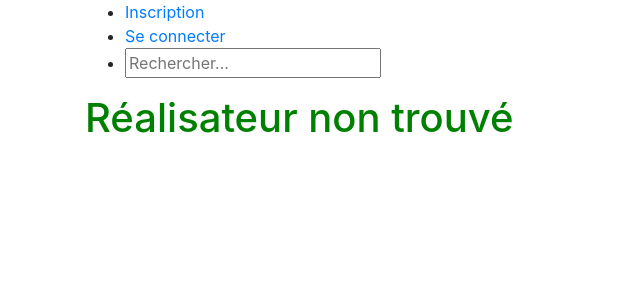
After one commit to nath-pvr/abyss, a PHP site: template src/Views/filmmaker.html.twig in a window 1280 px wide. The commit adds this page. Shown: the top 300 px of the page, without its empty margins (0-640 px from the left). Run offline with PHP 8.4, Linux system fonts and the light colour scheme; the template is opened without the code that fills it, so the values that code supplies are empty; some libraries are stand-ins or nearby versions.

Commit message:
filmaker TBD bdd filmaker WIP

```diff
--- a/index.php
+++ b/index.php
@@ -36,14 +36,15 @@ $router->map('GET', '/film/[i:id]', function ($id) {
     $controller->film($id);
 });
 
+
 $router->map('GET', '/auteurs', function () {
     $controller = new PageController();
     $controller->auteurs();
 });
 
-$router->map('GET', '/auteur', function () {
+$router->map('GET', '/filmmaker/[i:id]', function ($id) {
     $controller = new PageController();
-    $controller->auteur();
+    $controller->filmmaker($id);
 });
 
 $router->map('GET', '/acteurs', function () {
--- /dev/null
+++ b/src/Views/filmmaker.html.twig
@@ -0,0 +1,28 @@
+{% extends "template.html.twig" %}
+{# A refacto dans le template affiché sur toutes les pages #}
+{% block navigation %}
+        <nav>
+            <ul>
+                <li><a href="{{ baseUrl }}/inscription">Inscription</a></li>
+                <li><a href="{{ baseUrl }}/connexion">Se connecter</a></li>
+                <li>
+                    <input type="text" name="search" placeholder="Rechercher...">
+                </li>
+            </ul>
+        </nav>
+{% endblock %}
+
+{% block body %}
+    {% if filmmaker != false %}
+        <div class="card" style="width: 18rem;">
+            <img class="card-img-top" src="https://www.pontivy-communaute.bzh/medias/2019/09/goutte-eau.jpg" alt="Card image cap">
+            <div class="card-body">
+                <h5 class="card-title">{{ filmmaker.firstname }} </h5>
+                <h5 class="card-title">{{ filmmaker.lastname }} </h5>
+                <p class="card-text">{{ filmmaker.biography }}</p>
+            </div>
+        </div>
+    {% else %}
+        <h1>Réalisateur non trouvé</h1>
+    {% endif %}
+{% endblock %}
```
Also changed, not shown: src/Controllers/PageController.php (+11 -3 lines), src/Models/FilmmakerModel.php (added, +19 -0 lines).
